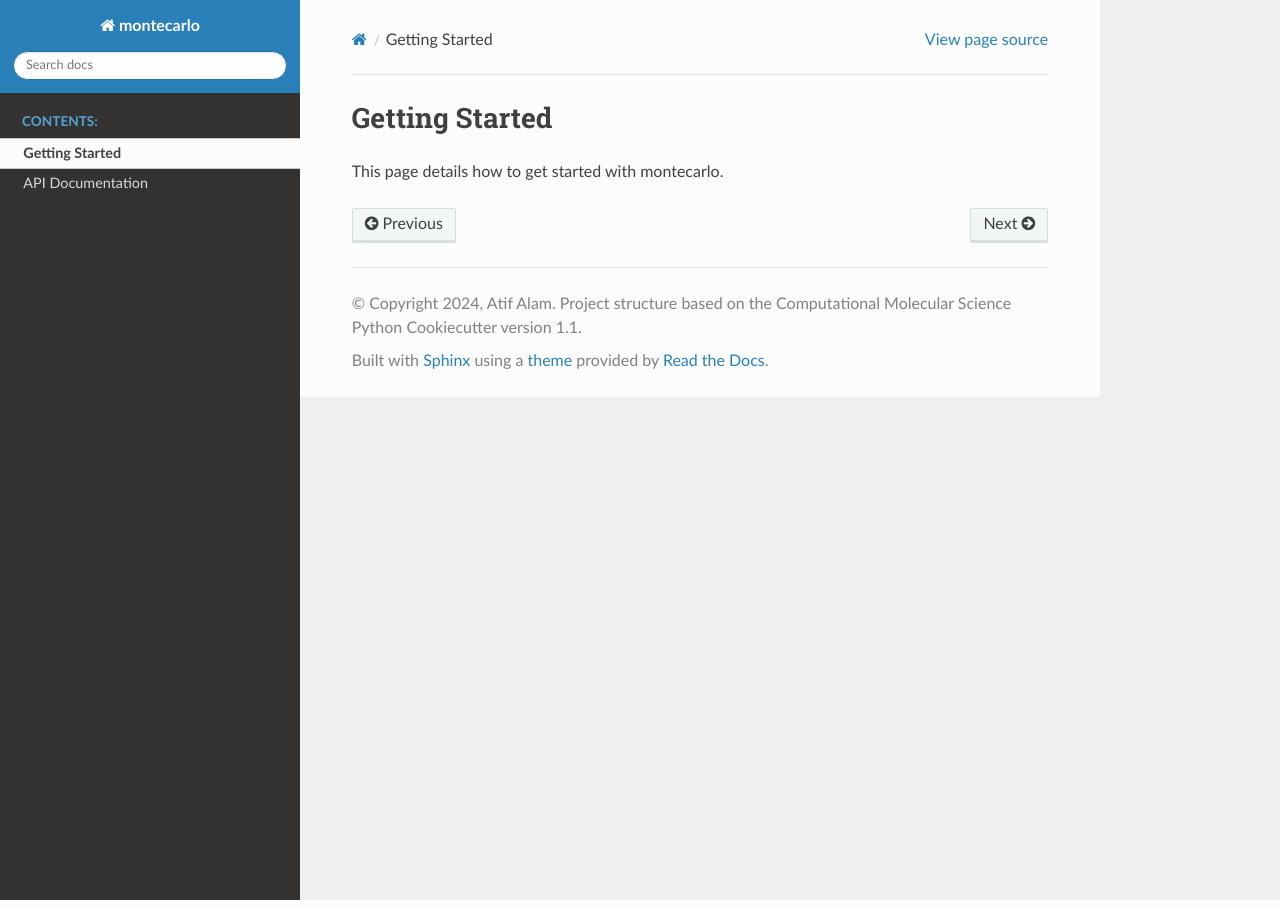
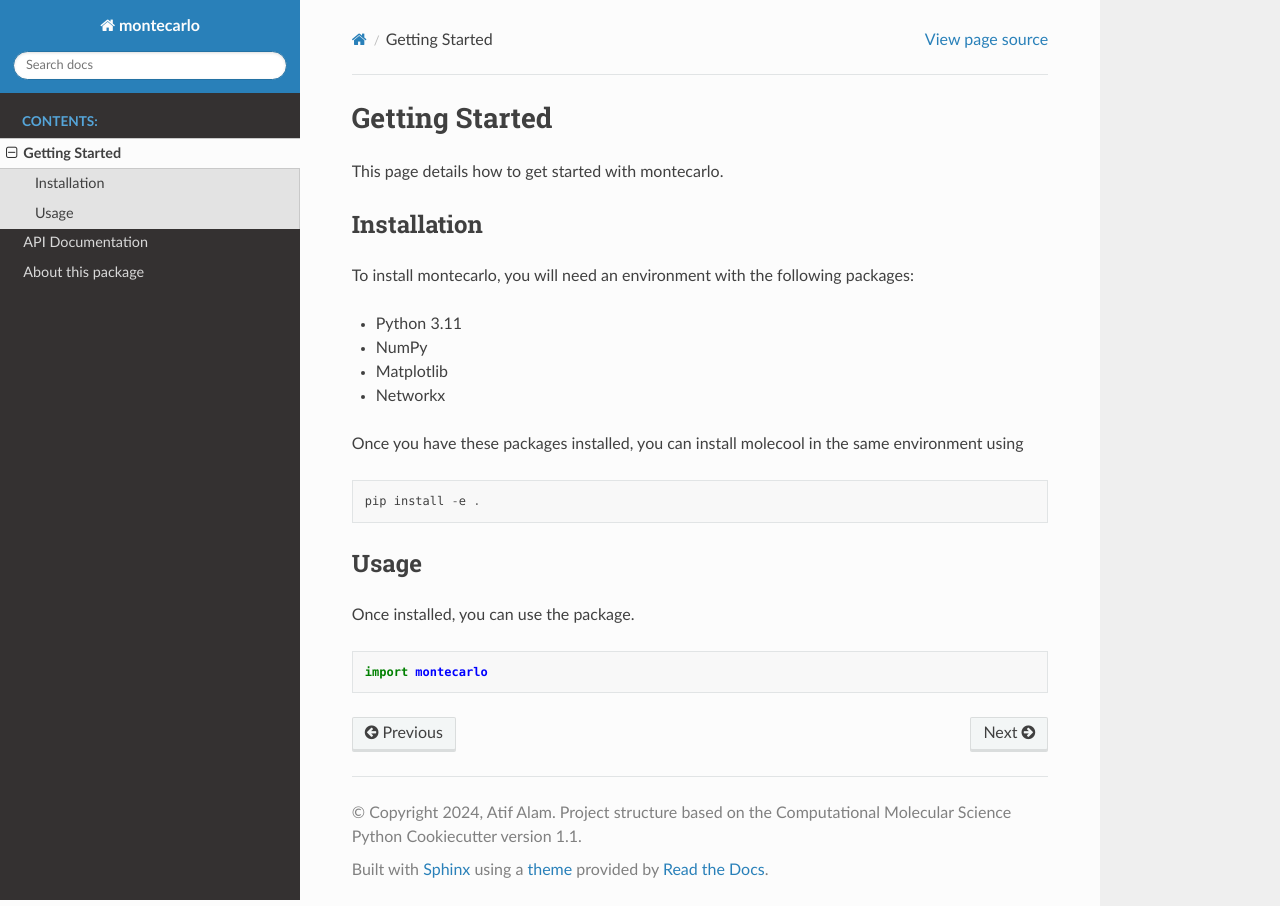
Before and after one commit to Ati-01/montecarlo, a Sphinx documentation site: the page built from docs/getting_started.rst, in a window 1280 px wide. Built offline with Sphinx 7.4.7 and the Read the Docs theme 2.0.0, drawn with Linux system fonts in a browser that asks for light colours; the version number could not be read and is left out.

Commit message:
Added documentation

```diff
--- /dev/null
+++ b/docs/about.rst
@@ -0,0 +1,4 @@
+About this package
+------------------
+This package and documentation are a sample created for the Best Practices Workshop held by `The Molecular Sciences Software Institute <https://molssi.org>`_.
+This package is able to create an Ising Hamiltonian of arbitrary dimensionality.
--- a/docs/api.rst
+++ b/docs/api.rst
@@ -4,4 +4,7 @@ API Documentation
 .. autosummary::
    :toctree: autosummary
 
+   montecarlo.IsingHamiltonian
+   montecarlo.IsingHamiltonian.energy
+   montecarlo.IsingHamiltonian.compute_average_values
    montecarlo.canvas
--- /dev/null
+++ b/docs/autosummary/montecarlo.IsingHamiltonian.compute_average_values.rst
@@ -0,0 +1,6 @@
+montecarlo.IsingHamiltonian.compute\_average\_values
+====================================================
+
+.. currentmodule:: montecarlo
+
+.. automethod:: IsingHamiltonian.compute_average_values
--- /dev/null
+++ b/docs/autosummary/montecarlo.IsingHamiltonian.energy.rst
@@ -0,0 +1,6 @@
+montecarlo.IsingHamiltonian.energy
+==================================
+
+.. currentmodule:: montecarlo
+
+.. automethod:: IsingHamiltonian.energy
--- a/docs/getting_started.rst
+++ b/docs/getting_started.rst
@@ -2,3 +2,24 @@ Getting Started
 ===============
 
 This page details how to get started with montecarlo.
+
+Installation
+------------
+To install montecarlo, you will need an environment with the following packages:
+
+* Python 3.11
+* NumPy
+* Matplotlib
+* Networkx
+
+Once you have these packages installed, you can install molecool in the same environment using
+::
+
+    pip install -e .
+
+Usage
+-------
+Once installed, you can use the package.
+::
+
+    import montecarlo
--- a/docs/index.rst
+++ b/docs/index.rst
@@ -13,6 +13,7 @@ montecarlo is a Python package designed to compute thermodynamic averages given
 
    getting_started
    api
+   about
 
 
 
```
Also changed, not shown: docs/autosummary/montecarlo.IsingHamiltonian.rst (added, +19 -0 lines).
